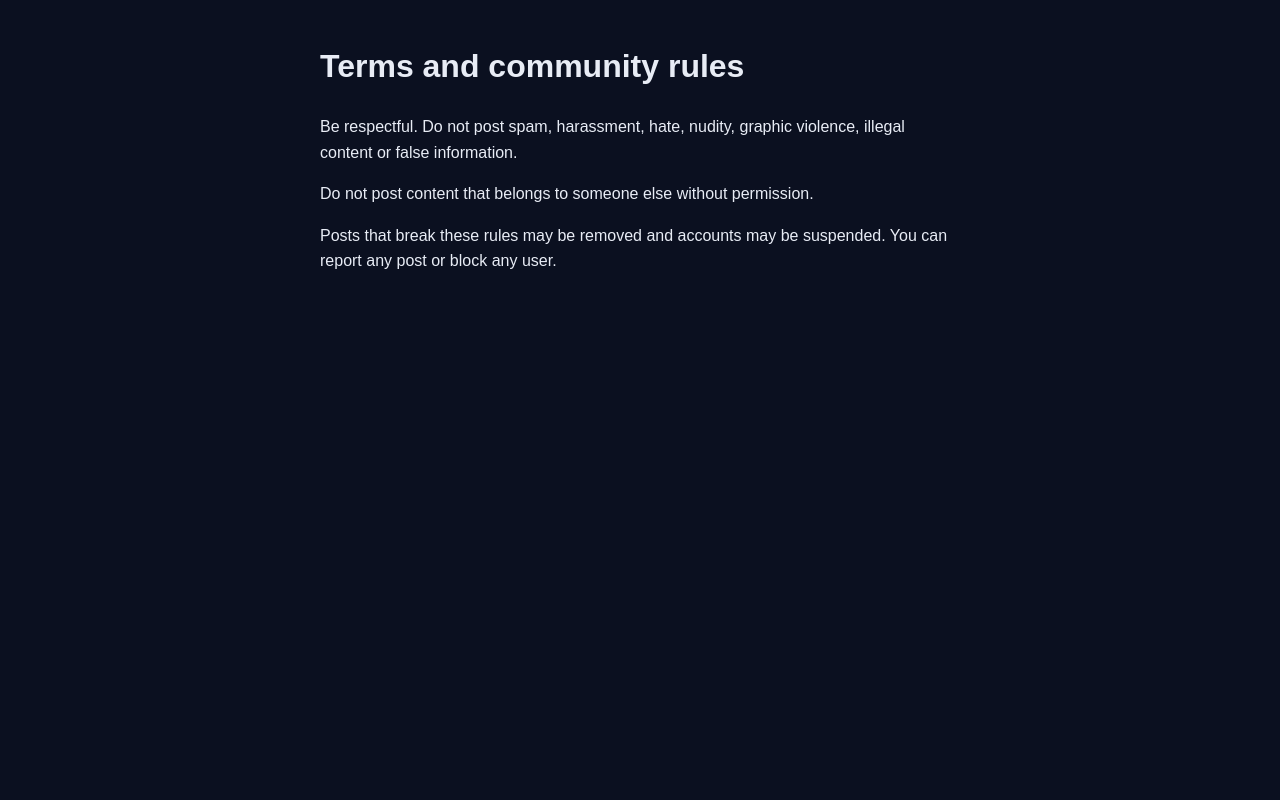
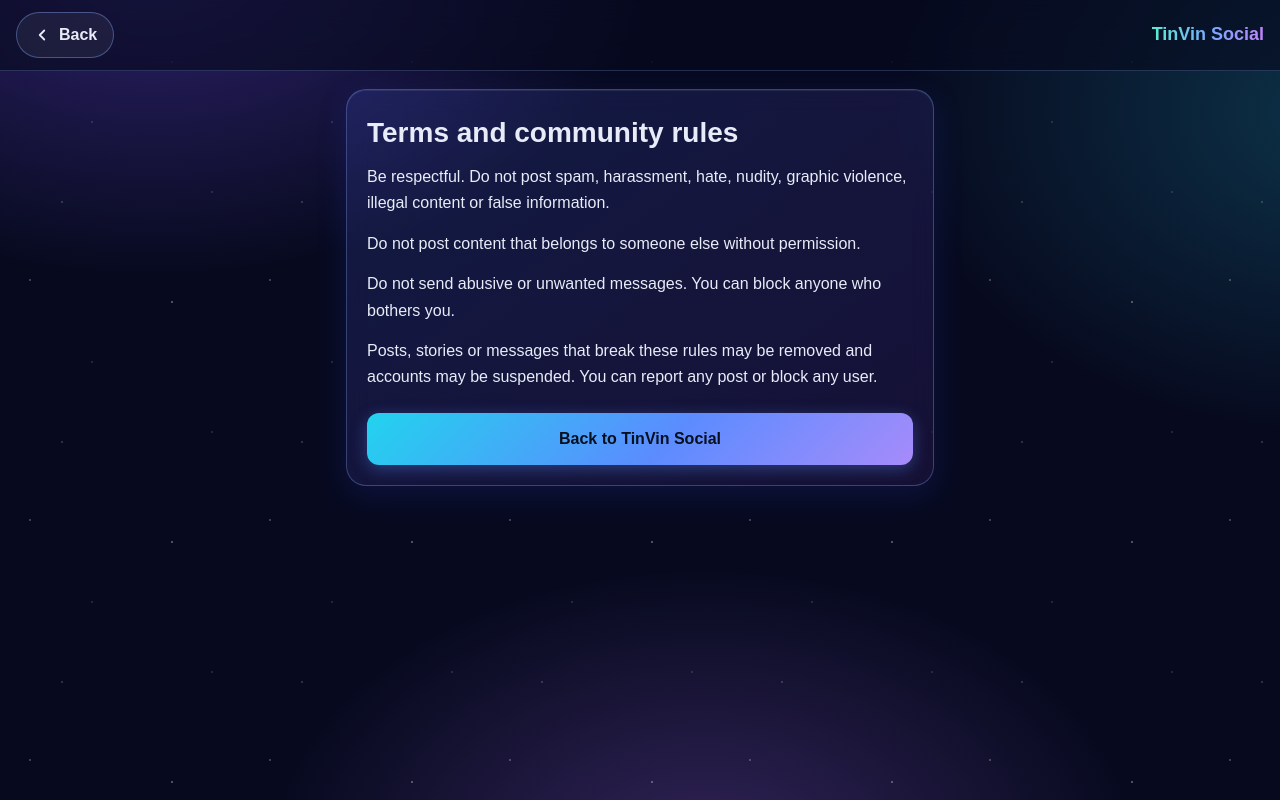
Before and after one commit to aslan-89-cpu/tinvin-social, a plain HTML site: page terms.html in a window 1280 px wide. Drawn offline with Linux system fonts and the light colour scheme.

Commit message:
Update terms.html

```diff
--- a/terms.html
+++ b/terms.html
@@ -1,7 +1,42 @@
-<!DOCTYPE html><html lang="en"><head><meta charset="UTF-8"><meta name="viewport" content="width=device-width,initial-scale=1"><title>Terms - TinVin Social</title>
-<style>body{font-family:Arial,sans-serif;max-width:640px;margin:auto;padding:20px;line-height:1.6;background:#0b1020;color:#e8ecf5}</style></head><body>
-<h1>Terms and community rules</h1>
-<p>Be respectful. Do not post spam, harassment, hate, nudity, graphic violence, illegal content or false information.</p>
-<p>Do not post content that belongs to someone else without permission.</p>
-<p>Posts that break these rules may be removed and accounts may be suspended. You can report any post or block any user.</p>
-</body></html>
+<!DOCTYPE html>
+<html lang="en">
+<head>
+<meta charset="UTF-8">
+<meta name="viewport" content="width=device-width,initial-scale=1,viewport-fit=cover">
+<meta name="theme-color" content="#070a1f">
+<title>Terms and community rules - TinVin Social</title>
+<style>
+*{box-sizing:border-box}
+html{background:#070a1f;min-height:100%}
+body{margin:0;color:#e8ecf8;font-family:Arial,sans-serif;line-height:1.65;font-size:16px}
+body::before{content:"";position:fixed;inset:0;z-index:-1;background:radial-gradient(700px 460px at 12% -6%,rgba(120,80,255,.35),transparent 70%),radial-gradient(640px 460px at 105% 14%,rgba(34,211,238,.20),transparent 70%),radial-gradient(620px 420px at 55% 108%,rgba(176,110,255,.26),transparent 70%),#070a1f}
+body::after{content:"";position:fixed;inset:0;z-index:-1;pointer-events:none;opacity:.55;background-size:240px 240px;background-image:radial-gradient(1.2px 1.2px at 30px 40px,#fff,transparent),radial-gradient(1px 1px at 92px 122px,rgba(180,205,255,.95),transparent),radial-gradient(1.5px 1.5px at 172px 62px,#fff,transparent),radial-gradient(1px 1px at 212px 192px,rgba(205,175,255,.95),transparent),radial-gradient(1px 1px at 62px 202px,#fff,transparent)}
+header{position:sticky;top:0;z-index:5;display:flex;align-items:center;gap:10px;padding:12px 16px;background:rgba(7,10,31,.62);backdrop-filter:blur(14px);-webkit-backdrop-filter:blur(14px);border-bottom:1px solid rgba(140,180,255,.22)}
+.back{display:inline-flex;align-items:center;gap:8px;color:#e8ecf8;text-decoration:none;font-weight:700;padding:9px 16px;border:1px solid rgba(140,180,255,.38);border-radius:99px;background:rgba(255,255,255,.06)}
+.back svg{width:18px;height:18px}
+.logo{margin-left:auto;font-weight:800;font-size:18px;background:linear-gradient(90deg,#5eead4,#7aa7ff 55%,#c084fc);-webkit-background-clip:text;background-clip:text;color:transparent;-webkit-text-fill-color:transparent}
+main{max-width:620px;margin:0 auto;padding:18px 16px 48px}
+.card{background:linear-gradient(145deg,rgba(80,110,255,.17),rgba(150,80,255,.10));border:1px solid rgba(140,180,255,.30);border-radius:20px;padding:6px 20px 20px;backdrop-filter:blur(14px);-webkit-backdrop-filter:blur(14px);box-shadow:0 8px 30px rgba(40,60,200,.20),inset 0 1px 0 rgba(255,255,255,.08)}
+h1{font-size:28px;line-height:1.2;margin:20px 0 14px}
+p{margin:0 0 14px}
+a{color:#56c6f0}
+.btn{display:block;text-align:center;margin-top:22px;padding:13px 16px;border-radius:12px;font-weight:700;text-decoration:none;color:#06101f;background:linear-gradient(135deg,#22d3ee,#5b8cff 55%,#a78bfa);box-shadow:0 4px 16px rgba(91,140,255,.35)}
+</style>
+</head>
+<body>
+<header>
+  <a class="back" href="index.html"><svg viewBox="0 0 24 24" fill="none" stroke="currentColor" stroke-width="2.4" stroke-linecap="round" stroke-linejoin="round"><path d="M15 18l-6-6 6-6"/></svg>Back</a>
+  <span class="logo">TinVin Social</span>
+</header>
+<main>
+  <div class="card">
+    <h1>Terms and community rules</h1>
+    <p>Be respectful. Do not post spam, harassment, hate, nudity, graphic violence, illegal content or false information.</p>
+    <p>Do not post content that belongs to someone else without permission.</p>
+    <p>Do not send abusive or unwanted messages. You can block anyone who bothers you.</p>
+    <p>Posts, stories or messages that break these rules may be removed and accounts may be suspended. You can report any post or block any user.</p>
+    <a class="btn" href="index.html">Back to TinVin Social</a>
+  </div>
+</main>
+</body>
+</html>
```
